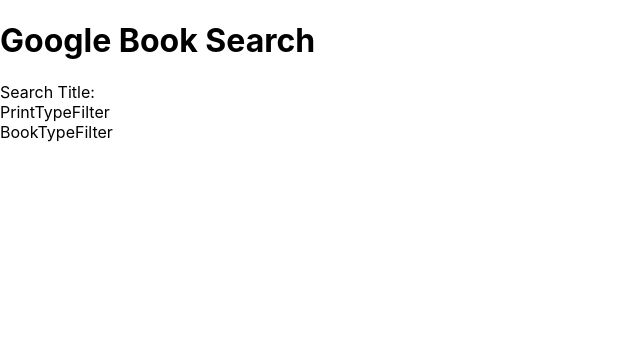
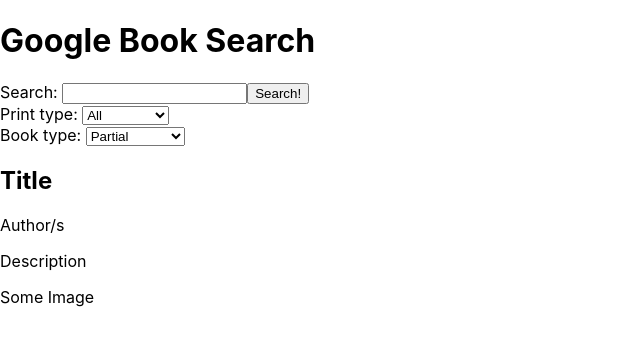
Before and after one commit to thinkful-ei-panda/book-search-chatchawan-miki, a React (Create React App) app: page / in a window 1280 px wide. Shown: the top 346 px of the page, without its empty margins (0-640 px from the left). Built offline with nearby package versions, Linux system fonts and the light colour scheme.

Commit message:
Partially done with static app

```diff
--- a/src/App.js
+++ b/src/App.js
@@ -1,5 +1,6 @@
-import React from "react";
+import React from 'react';
 import SearchFilterBar from './SearchFilterBar';
+import BookList from './BookList'
 
 class App extends React.Component {
   constructor(props) {
@@ -19,10 +20,15 @@
 
   render() {
     return (
-      <header>
-        <h1>Google Book Search</h1>
-        <SearchFilterBar />
-      </header>
+      <div>
+        <header>
+          <h1>Google Book Search</h1>
+          <SearchFilterBar />
+        </header>
+        <main>
+          <BookList />
+        </main>
+      </div>
     );
   }
 }
--- /dev/null
+++ b/src/Book.js
@@ -0,0 +1,14 @@
+import React from 'react';
+
+function Book(props) {
+    return (
+        <div>
+            <h2>Title</h2>
+            <p>Author/s</p>
+            <p>Description</p>
+            <p>Some Image</p>
+        </div>
+    )
+}
+
+export default Book;
--- /dev/null
+++ b/src/BookList.js
@@ -0,0 +1,12 @@
+import React from 'react';
+import Book from './Book';
+
+function BookList(props) {
+    return (
+        <div>
+            <Book />
+        </div>
+    )
+}
+
+export default BookList;
--- a/src/BookTypeFilter.js
+++ b/src/BookTypeFilter.js
@@ -3,9 +3,16 @@
 function BookTypeFilter() {
     return (
         <div>
-            BookTypeFilter
+            <label>Book type: </label>
+            <select>
+                <option value="Partial">Partial</option>
+                <option value="Full">Full</option>
+                <option value="Free-eBooks">Free-eBooks</option>
+                <option value="Paid">Paid</option>
+                <option value="eBooks">eBooks</option>
+            </select>
         </div>
     )
 }
 
-export default BookTypeFilter
+export default BookTypeFilter;
--- a/src/PrintTypeFilter.js
+++ b/src/PrintTypeFilter.js
@@ -3,9 +3,14 @@
 function PrintTypeFilter() {
     return (
         <div>
-            PrintTypeFilter
+            <label>Print type: </label>
+            <select>
+                <option value="All">All</option>
+                <option value="Books">Books</option>
+                <option value="Magazines">Magazines</option>
+            </select>
         </div>
     )
 }
 
-export default PrintTypeFilter
+export default PrintTypeFilter;
--- a/src/Search.js
+++ b/src/Search.js
@@ -3,9 +3,13 @@
 function Search() {
     return (
         <div>
-            Search Title:
+            <form>
+                <label>Search: </label>
+                <input type="text"></input>
+                <button>Search!</button>
+            </form>
         </div>
     )
 }
 
-export default Search
+export default Search;
--- a/src/SearchFilterBar.js
+++ b/src/SearchFilterBar.js
@@ -1,4 +1,4 @@
-import React from "react";
+import React from 'react';
 import Search from './Search';
 import PrintTypeFilter from './PrintTypeFilter';
 import BookTypeFilter from './BookTypeFilter';
@@ -6,7 +6,7 @@
 function SearchFilterBar(props) {
     return(
       <div>
-          <Search />
+        <Search />
         <div>
             <PrintTypeFilter />
             <BookTypeFilter />
```
